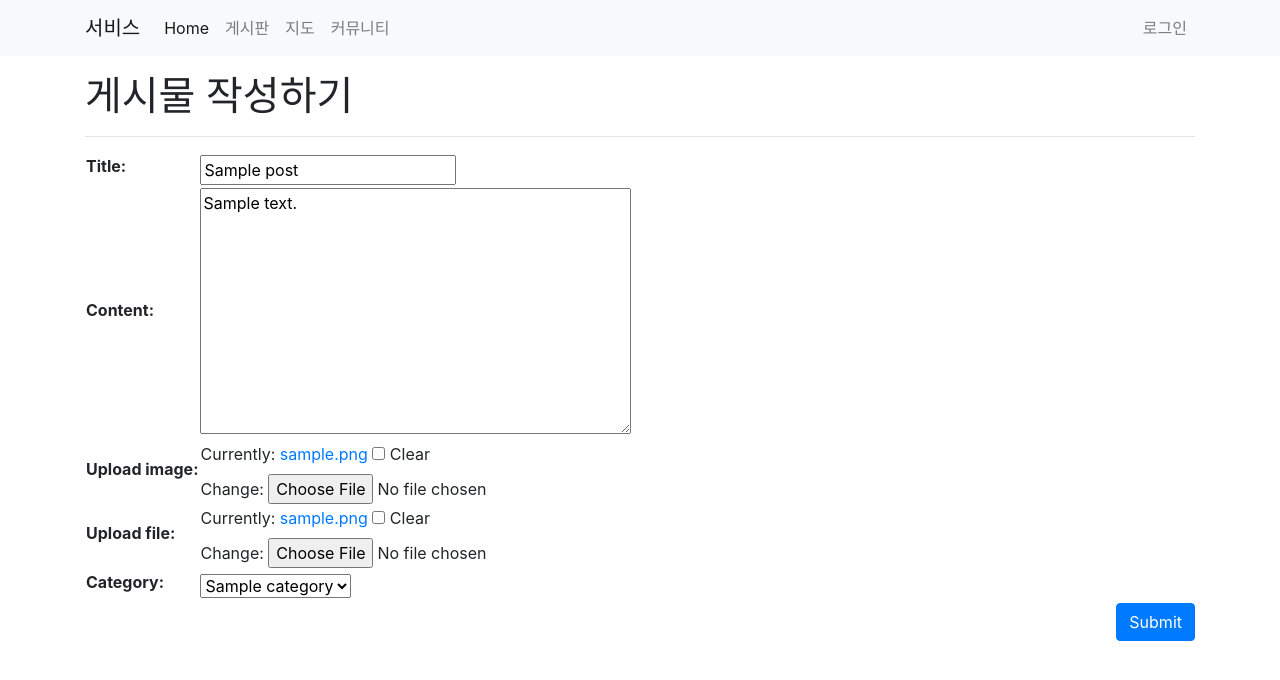
After one commit to 2inhee/Zzang2yo, a Django app: page /board/update_post/1/ in a window 1280 px wide. The commit adds this page. Shown: the top 680 px of the page. Run offline with Django 3.2, Linux system fonts and the light colour scheme; a user stored in the database is signed in; tables that the repository leaves empty hold one stand-in row (values such as "Sample post"); some libraries are stand-ins or nearby versions.

Commit message:
게시물 작성, 수정 기능 만들기

```diff
--- a/board/admin.py
+++ b/board/admin.py
@@ -1,5 +1,5 @@
 from django.contrib import admin
-from .models import Post, Category
+from .models import Post, Category, Tag
 
 # Register your models here.
 admin.site.register(Post)
@@ -7,4 +7,8 @@ admin.site.register(Post)
 class CategoryAdmin(admin.ModelAdmin):
     prepopulated_fields = {'slug': ('name', )}
 
+class TagAdmin(admin.ModelAdmin):
+    prepopulated_fields = {'slug' : ('name', )}
+
 admin.site.register(Category, CategoryAdmin)
+admin.site.register(Tag, TagAdmin)
--- a/board/models.py
+++ b/board/models.py
@@ -4,7 +4,7 @@ import os
 
 # Create your models here.
 
-# Tag 필드 추가
+# Tag 모델
 class Tag(models.Model):
     name = models.CharField(max_length=50)
     slug = models.SlugField(max_length=200, unique=True, allow_unicode=True)
@@ -44,6 +44,8 @@ class Post(models.Model):
 
     category = models.ForeignKey(Category, null=True, blank=True, on_delete=models.SET_NULL)
 
+    tags = models.ManyToManyField(Tag, blank=True) # tags 필드 추가
+
     def __str__(self):
         return f'[{self.pk}]{self.title} / 작성자 : {self.author}' # 작성자 추가
 
--- /dev/null
+++ b/board/templates/board/base_full_width.html
@@ -0,0 +1,25 @@
+<!DOCTYPE html>
+{% load static %}
+<html lang = "ko">
+<html>
+<head>
+    <title>{% block head_title %}게시판{% endblock %}</title>
+    <link rel = "stylesheet" href = "{% static 'board/bootstrap/bootstrap.min.css' %}" media = "screen">
+
+
+</head>
+
+<body>
+    {% include 'board/navbar.html' %}
+
+    <div class = "container my-3">
+        <div class = "row">
+            <div class = "col-12" id = "main-area">
+                {% block main_area %}
+                {% endblock %}
+            </div>
+        </div>
+    </div>
+</body>
+</html>
+</html>
--- a/board/templates/board/post_detail.html
+++ b/board/templates/board/post_detail.html
@@ -19,7 +19,10 @@
                             </p>
                             <!-- Post meta content-->
                             <div class="text-muted fst-italic mb-2">{{ post.created_at }}</div>
-                            <!-- Post categories-->
+
+                            {% if user.is_authenticated and user == post.author %}
+                                <a class = "btn btn-info btn-sm float-right", href = "/board/update_post/{{ post.pk }}/" role = "button">Edit Post</a>
+                            {% endif %}
 
 
                         <!-- Preview image figure-->
--- a/board/templates/board/post_list.html
+++ b/board/templates/board/post_list.html
@@ -1,6 +1,7 @@
 {% extends 'board/base.html' %}
 
 {% block main_area %}
+                  <a class = "btn btn-info btn-sm float-right" href = "/board/create_post/" role = "button">게시글 작성</a>
                   <h1 class = "my-3"> 글 목록 {% if category %}<span class = "badge badge-secondary">{{ category }}</span>{% endif %}</h1>
               {% if post_list.exists %}
 
--- /dev/null
+++ b/board/templates/board/post_update_form.html
@@ -0,0 +1,14 @@
+{% extends 'board/base_full_width.html' %}
+
+{% block head_title %}Edit Post - 게시판{% endblock %}
+
+{% block main_area %}
+    <h1>게시물 작성하기</h1>
+    <hr/>
+    <form method = "post" enctype = "multipart/form-data">{% csrf_token %}
+        <table>
+            {{ form }}
+        </table>
+        <button type = "submit" class = "btn btn-primary float-right">Submit</button>
+    </form>
+{% endblock %}
--- a/board/urls.py
+++ b/board/urls.py
@@ -2,6 +2,8 @@ from django.urls import path
 from . import views
 
 urlpatterns = [
+    path('update_post/<int:pk>/', views.PostUpdate.as_view()),
+    path('create_post/', views.PostCreate.as_view()), # board/create_post 로 url 입력 시 PostCreate 클래스 사용
     path('category/<str:slug>/', views.category_page),
     path('', views.PostList.as_view()),
     path('<int:pk>/', views.PostDetail.as_view()),
--- a/board/views.py
+++ b/board/views.py
@@ -1,6 +1,8 @@
 from django.shortcuts import render
-from django.views.generic import ListView, DetailView
+from django.views.generic import ListView, DetailView, CreateView, UpdateView
+from django.contrib.auth.mixins import LoginRequiredMixin
 from .models import Post, Category
+from django.core.exceptions import PermissionDenied
 
 class PostList(ListView):
     model = Post
@@ -21,6 +23,30 @@ class PostDetail(DetailView):
         context['no_category_post_count'] = Post.objects.filter(category=None).count()
         return context
 
+class PostCreate(LoginRequiredMixin, CreateView): # LoginRequiredMixin 추가하여 로그인했을때만 정상적으로 페이지 보이게 수정.
+    model = Post
+    fields = ['title', 'content', 'upload_image', 'upload_file', 'category']
+
+    def form_valid(self, form):
+        current_user = self.request.user
+        if current_user.is_authenticated :
+            form.instance.author = current_user
+            return super(PostCreate, self).form_valid(form)
+        else :
+            return redirect('/board/')
+
+class PostUpdate(LoginRequiredMixin, UpdateView):
+    model = Post
+    fields = ['title', 'content', 'upload_image', 'upload_file', 'category']
+
+    template_name = 'board/post_update_form.html'
+
+    def dispatch(self, request, *args, **kwargs):
+        if request.user.is_authenticated and request.user == self.get_object().author:
+            return super(PostUpdate, self).dispatch(request, *args, **kwargs)
+        else :
+            raise PermissionDenied
+
 def category_page(request, slug):
     if slug == 'no_category':
         category = '미분류'
```
Also changed, not shown: board/templates/board/post_form.html (added, +14 -0 lines), 1 other file.
